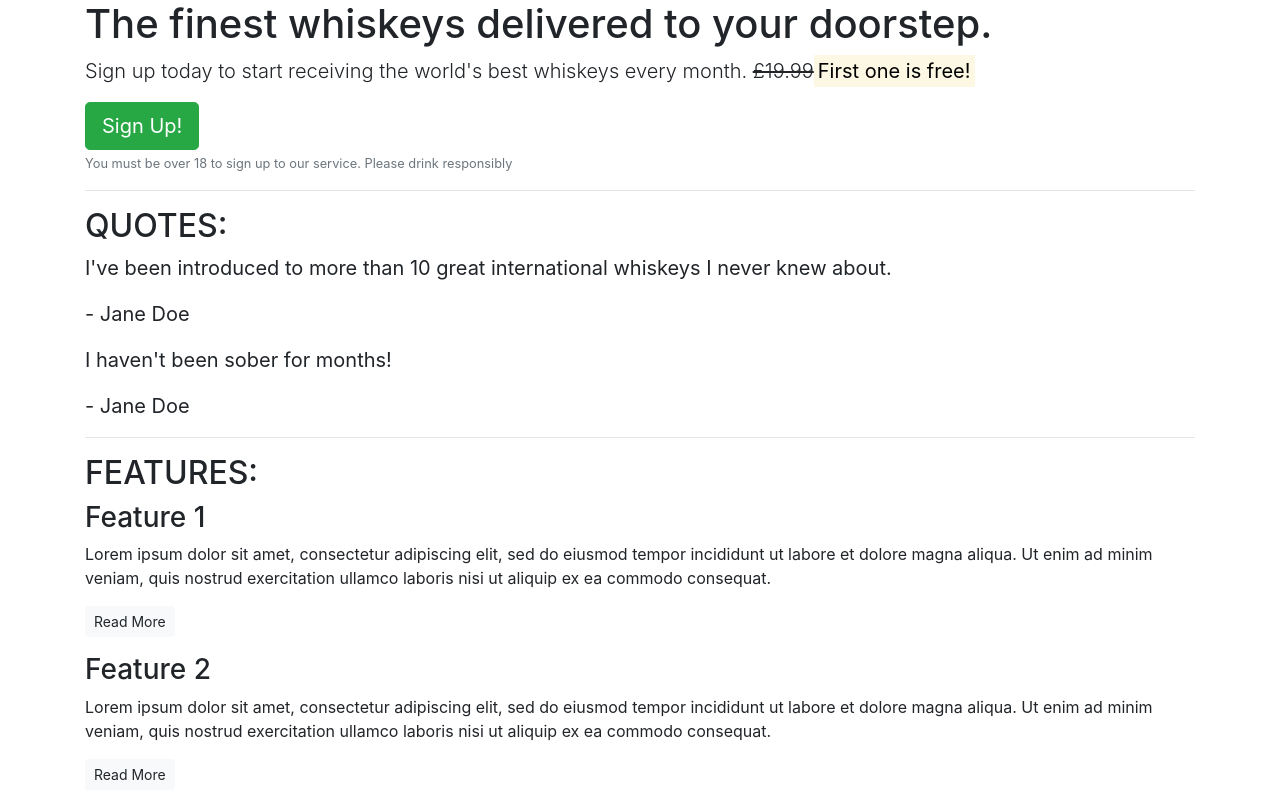
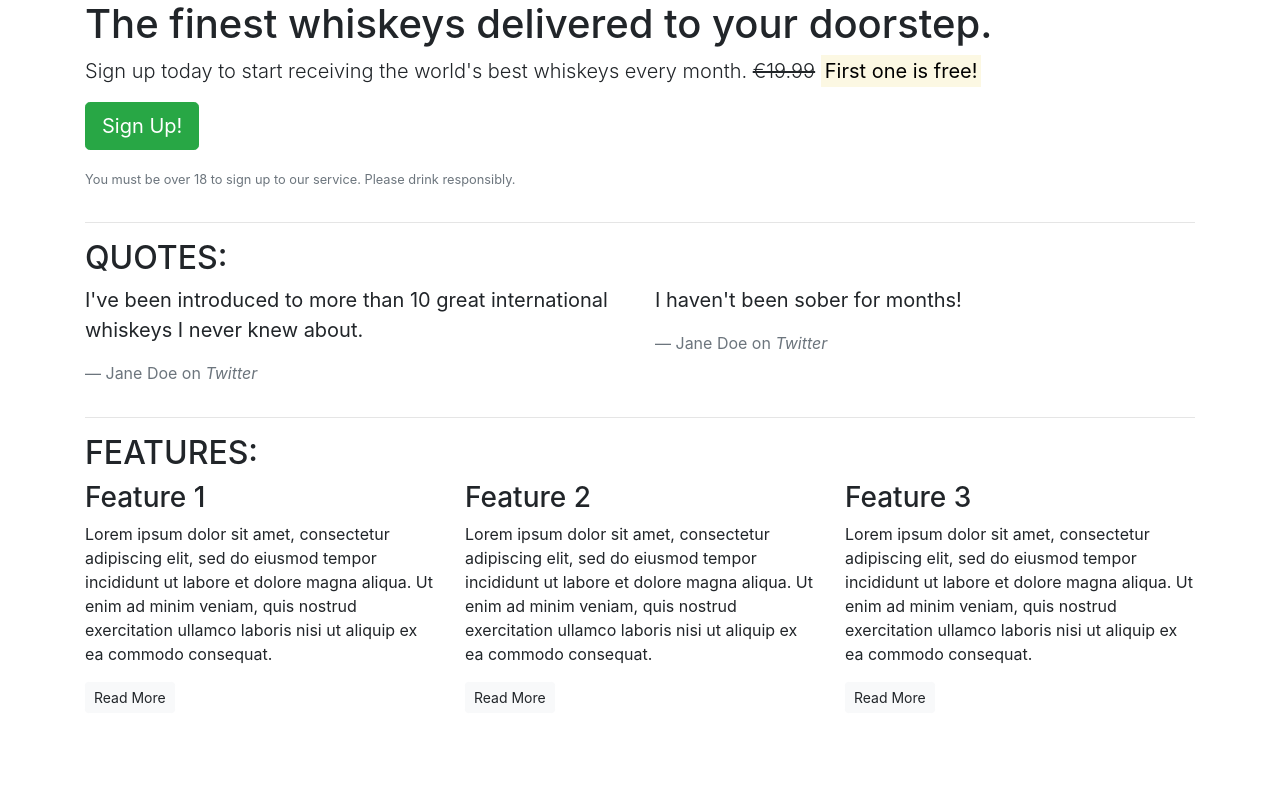
Before and after one commit to Snapey1983/bootstrap4, a plain HTML site: page bootstrap4/index.html in a window 1280 px wide. Shown: the top 800 px of the page. Drawn offline with nearby package versions, Linux system fonts and the light colour scheme.

Commit message:
Added column classes

```diff
--- a/bootstrap4/index.html
+++ b/bootstrap4/index.html
@@ -3,56 +3,81 @@
 
 <head>
     <meta charset="utf-8">
-
+    <meta name="viewport" content="width=device-width, initial-scale=1.0">
     <title>Whiskey Drop | Taste a new whiskey every month</title>
-   <meta name="viewport" content="width-device-width, initial-scale=1.0">
     <link rel="stylesheet" href="https://maxcdn.bootstrapcdn.com/bootstrap/4.1.3/css/bootstrap.min.css">
 </head>
 
 <body>
     <article class="container">
         <!-- Callout -->
+        <div class="row">
+            <div class="col-12">
                 <section class="callout">
                     <h1>The finest whiskeys delivered to your doorstep.</h1>
-            <p class="lead">Sign up today to start receiving the world's best whiskeys every month. <s>£19.99</s><strong><mark>First one is free!</mark></strong></p>
-            <button class="btn btn-success btn-lg">Sign Up!</button>
-            <p class="text-muted"><small>You must be over 18 to sign up to our service. Please drink responsibly</small></p>
+                    <p class="lead">Sign up today to start receiving the world's best whiskeys every month. <s>€19.99</s> <strong><mark>First one is free!</mark></strong></p>
+                    <p><button class="btn btn-lg btn-success">Sign Up!</button></p>
+                    <p class="text-muted"><small>You must be over 18 to sign up to our service. Please drink responsibly.</small></p>
                 </section>
+            </div>
+        </div>
         <!-- /.callout -->
         <hr>
 
         <!-- Quotes -->
         <section class="quotes">
+            <div class="row">
+                <div class="col-12">
                     <h2 class="text-uppercase">Quotes:</h2>
+                </div>
+            </div>
+            <div class="row">
+                <div class="col-12 col-md-6">
                     <blockquote class="blockquote">
                         <p>I've been introduced to more than 10 great international whiskeys I never knew about.</p>
-                <p>- Jane Doe</p>
+                        <footer class="blockquote-footer">Jane Doe on <cite title="Twitter">Twitter</cite></footer>
                     </blockquote>
+                </div>
+                <div class="col-12 col-md-6">
                     <blockquote class="blockquote">
                         <p>I haven't been sober for months!</p>
-                <p>- Jane Doe</p>
+                        <footer class="blockquote-footer">Jane Doe on <cite title="Twitter">Twitter</cite></footer>
                     </blockquote>
+                </div>
+            </div>
         </section>
         <!-- /.quotes -->
         <hr>
 
         <!-- Features -->
         <section class="features">
+            <div class="row">
+                <div class="col-12">
                     <h2 class="text-uppercase">Features:</h2>
+                </div>
+            </div>
+            <div class="row">
+                <div class="col-12 col-md-6 col-lg-4">
                     <div class="feature">
                         <h3>Feature 1</h3>
                         <p>Lorem ipsum dolor sit amet, consectetur adipiscing elit, sed do eiusmod tempor incididunt ut labore et dolore magna aliqua. Ut enim ad minim veniam, quis nostrud exercitation ullamco laboris nisi ut aliquip ex ea commodo consequat.</p>
                         <p><a class="btn btn-sm btn-light" href="">Read More</a></p>
                     </div>
+                </div>
+                <div class="col-12 col-md-6 col-lg-4">
                     <div class="feature">
                         <h3>Feature 2</h3>
                         <p>Lorem ipsum dolor sit amet, consectetur adipiscing elit, sed do eiusmod tempor incididunt ut labore et dolore magna aliqua. Ut enim ad minim veniam, quis nostrud exercitation ullamco laboris nisi ut aliquip ex ea commodo consequat.</p>
                         <p><a class="btn btn-sm btn-light" href="">Read More</a></p>
                     </div>
+                </div>
+                <div class="col-12 d-md-none d-lg-block col-lg-4">
                     <div class="feature">
                         <h3>Feature 3</h3>
                         <p>Lorem ipsum dolor sit amet, consectetur adipiscing elit, sed do eiusmod tempor incididunt ut labore et dolore magna aliqua. Ut enim ad minim veniam, quis nostrud exercitation ullamco laboris nisi ut aliquip ex ea commodo consequat.</p>
                         <p><a class="btn btn-sm btn-light" href="">Read More</a></p>
+                    </div>
+                </div>
             </div>
         </section>
         <!-- /.features -->
```
Lines whose indentation alone changed are shown as unchanged.
